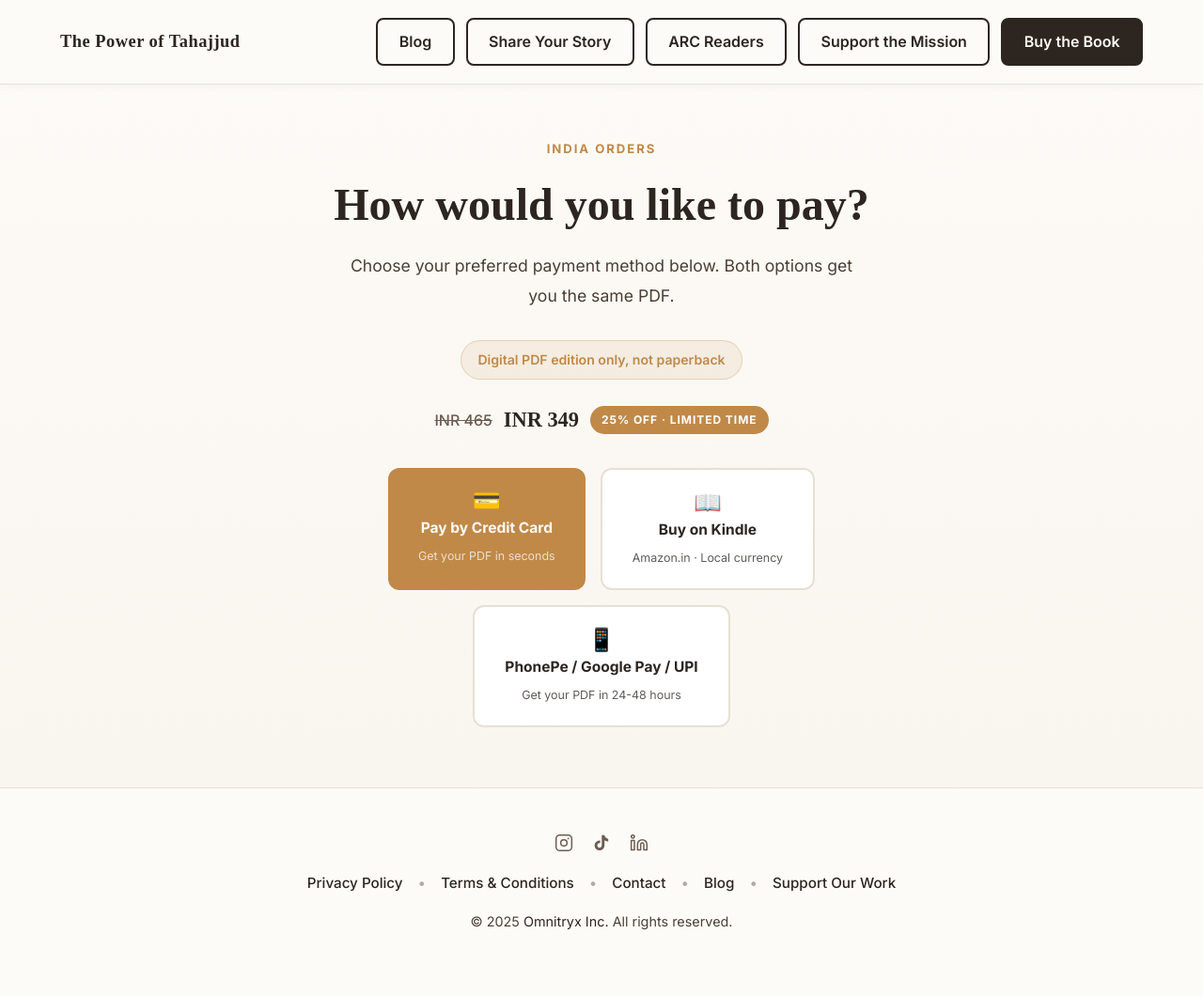
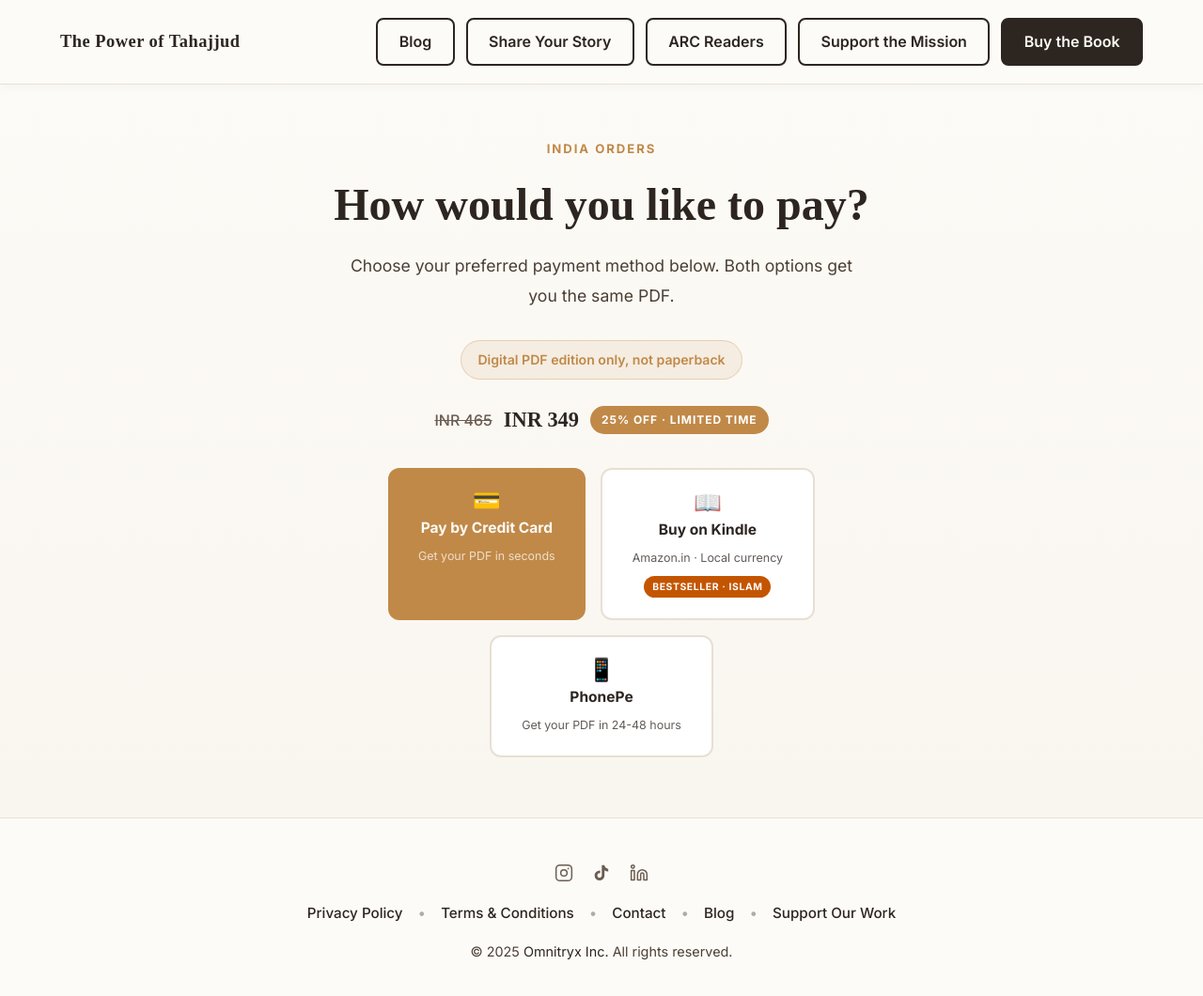
Before and after one commit to Omnitryx-Inc/tahajjud-fe-main, a Jekyll site: the page built from pages/phonepe.html, in a window 1280 px wide and 1066 px high. Shown: the top 1060 px of the window at 94% size. Built offline with Jekyll 4.4.1, drawn with Linux system fonts in a browser that asks for light colours; some web fonts are replaced.

Commit message:
adjustments

```diff
--- a/pages/get-the-book.html
+++ b/pages/get-the-book.html
@@ -443,6 +443,7 @@ permalink: /get-the-book/
         <div class="marketplace-info">
           <div class="marketplace-country">India</div>
           <div class="marketplace-retailer">Amazon.in · Kindle edition</div>
+          <div style="display:inline-block; margin-top:0.2rem; background:#c45500; color:#fff; font-size:0.68rem; font-weight:700; letter-spacing:0.06em; text-transform:uppercase; padding:0.15rem 0.55rem; border-radius:100px;">Bestseller · Islam</div>
         </div>
         <div class="marketplace-reviews"><span class="stars">★★★★★</span> 9 reviews</div>
         <div class="marketplace-actions">
--- a/pages/phonepe.html
+++ b/pages/phonepe.html
@@ -272,10 +272,11 @@ permalink: /phonepe/
                 <span class="ep-choice-icon">📖</span>
                 <span class="ep-choice-label">Buy on Kindle</span>
                 <span class="ep-choice-sub">Amazon.in · Local currency</span>
+                <span style="display:inline-block; margin-top:0.3rem; background:#c45500; color:#fff; font-size:0.65rem; font-weight:700; letter-spacing:0.06em; text-transform:uppercase; padding:0.15rem 0.55rem; border-radius:100px;">Bestseller · Islam</span>
             </a>
             <a href="#" id="ep-upi-btn" class="ep-choice-btn ep-choice-secondary">
                 <span class="ep-choice-icon">📱</span>
-                <span class="ep-choice-label">PhonePe / Google Pay / UPI</span>
+                <span class="ep-choice-label">PhonePe</span>
                 <span class="ep-choice-sub">Get your PDF in 24-48 hours</span>
             </a>
         </div>
```
